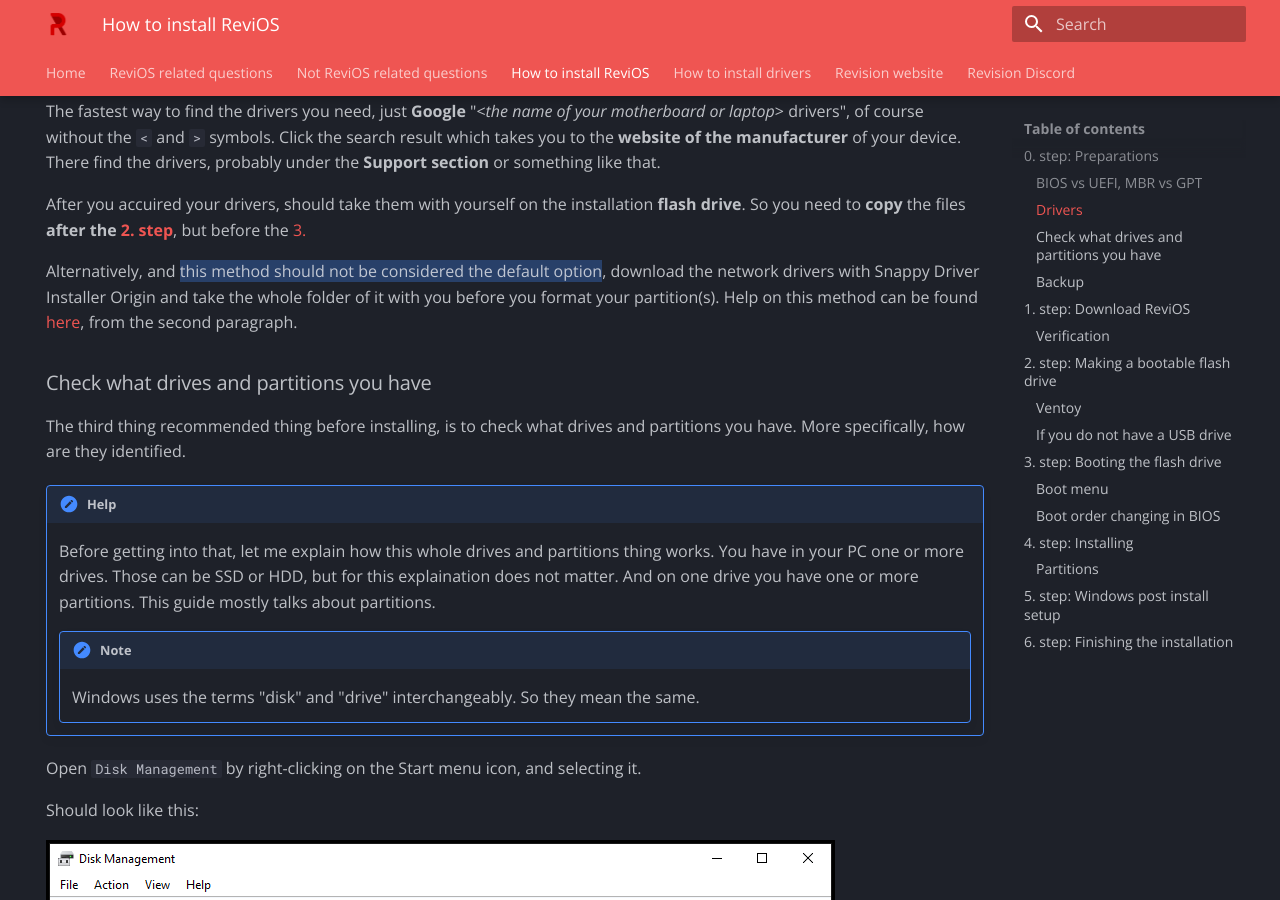
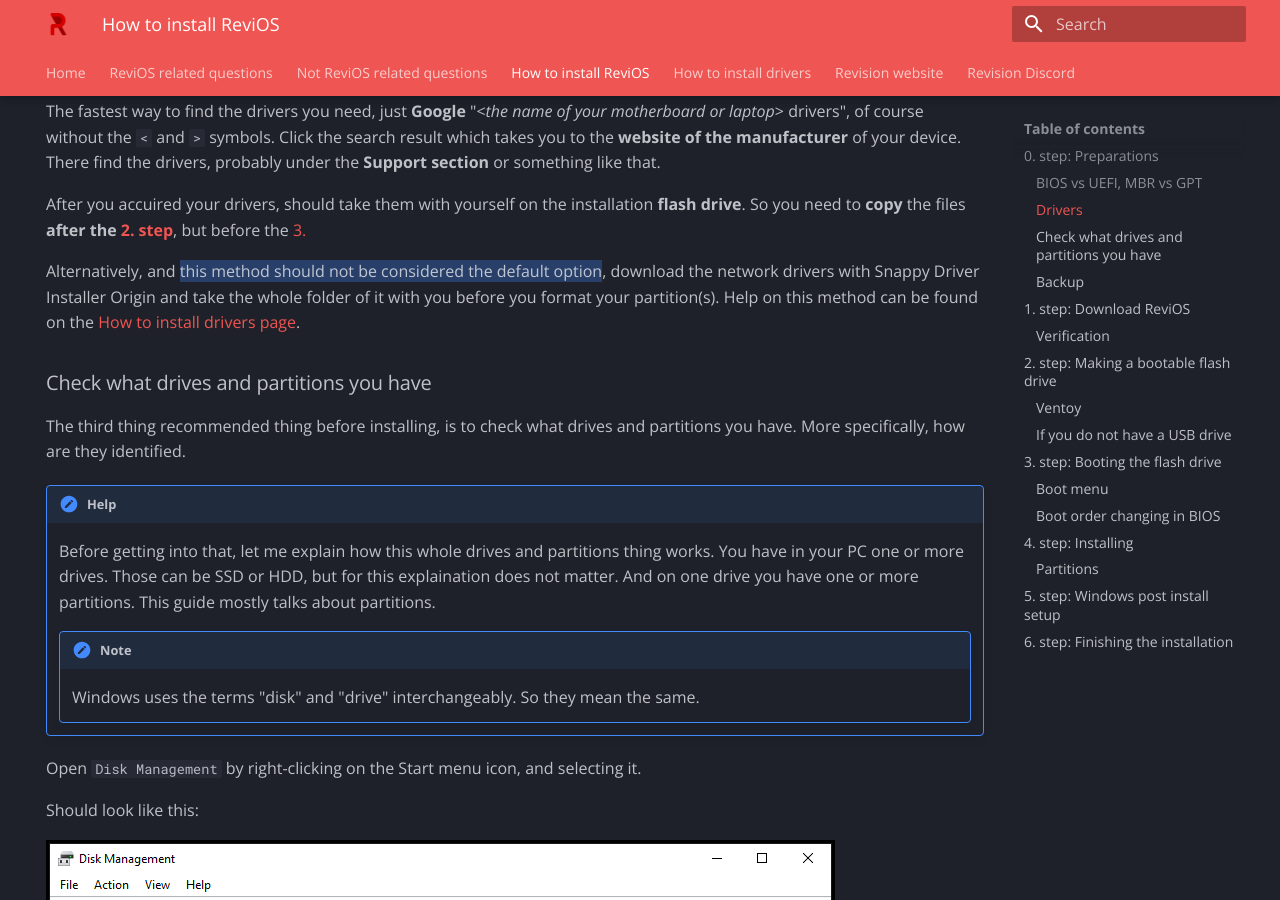
Before and after one commit to dkovacs24/ReviOS_faq, an MkDocs documentation site: the page built from docs/install.md, in a window 1280 px wide and 900 px high, scrolled down 1093 px. Built offline with MkDocs 1.6.1 and Material for MkDocs 9.7.7, drawn with Linux system fonts in a browser that asks for light colours; some of the changed text lies outside the part shown.

Commit message:
fix references in install tutorial to drivers

```diff
--- a/docs/install.md
+++ b/docs/install.md
@@ -40,7 +40,7 @@
 
 After you accuired your drivers, should take them with yourself on the installation **flash drive**. So you need to **copy** the files **after the** [**2. step**](#2-step-making-a-bootable-flash-drive), but before the [3.](#3-step-booting-the-flash-drive)
 
-Alternatively, and ==this method should not be considered the default option==, download the network drivers with Snappy Driver Installer Origin and take the whole folder of it with you before you format your partition(s). Help on this method can be found [here](not-related.md#internetsoundbluetoothother-hardware-not-working), from the second paragraph.
+Alternatively, and ==this method should not be considered the default option==, download the network drivers with Snappy Driver Installer Origin and take the whole folder of it with you before you format your partition(s). Help on this method can be found on the [How to install drivers page](drivers.md#a-last-resort).
 
 ### Check what drives and partitions you have
 
@@ -275,8 +275,6 @@
 
 3. Set the time, because ReviOS's default is the UTC time zone. `Settings` → `Time & Language` → `Date & time`
 
-4. Download and install your drivers. This guide discussed downloading and installing drivers before, in great detail, check it  [here](#drivers).
-
-    Also, forget any driver installer software like Driver Booster and others like it. The only driver installer you ever should use is Snappy Driver Installer Origin, and only as a last resort, if you really cannot find your drivers or one of them is faulty.
+4. Download and install your drivers. This guide discussed downloading and installing drivers before, in great detail, check it [here](#drivers), and you can find more help on the [How to install drivers page](drivers.md).
 
 5. Go through the [ReviOS Post-Install](https://www.revi.cc/revios/post-install){target=_blank} guide. You do not need to do every step, you can skip any of them, but the Visual C++ Runtimes and DirectX installation is highly recommended.
```
